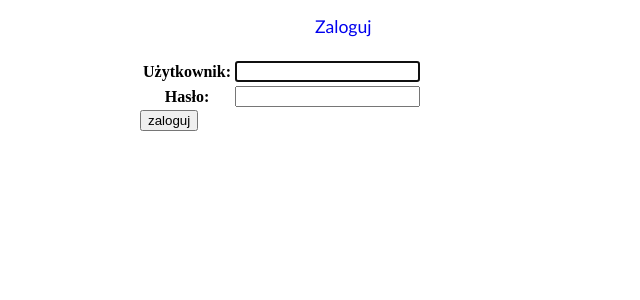
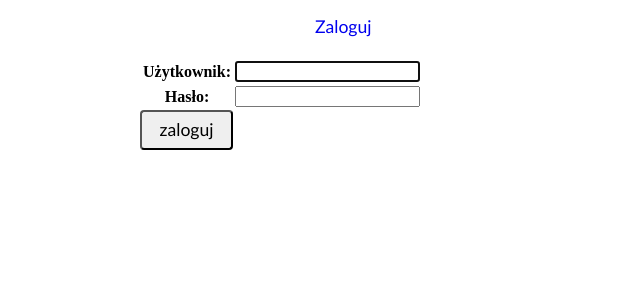
Before and after one commit to pazur/wpp, a Django app: page /login/ in a window 1280 px wide. Shown: the top 300 px of the page, without its empty margins (0-640 px from the left). Run offline with Django 3.2, Linux system fonts and the light colour scheme; parts of the project's set-up code (start-up, migrations or seed data) failed here and were passed over; some libraries are stand-ins or nearby versions.

Commit message:
Fix login template style

```diff
--- a/wpp/templates/registration/login.html
+++ b/wpp/templates/registration/login.html
@@ -6,7 +6,7 @@
         <table>
         {{ form.as_table }}
         </table>
-        <input type="submit" value="zaloguj">
+        <input type="submit" value="zaloguj" class="button">
     </form>
 {% endblock %}
 {% block login_next %}/{% endblock %}
```
